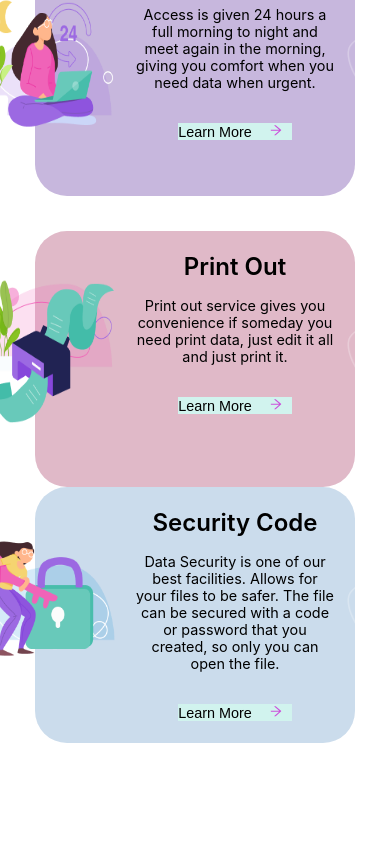
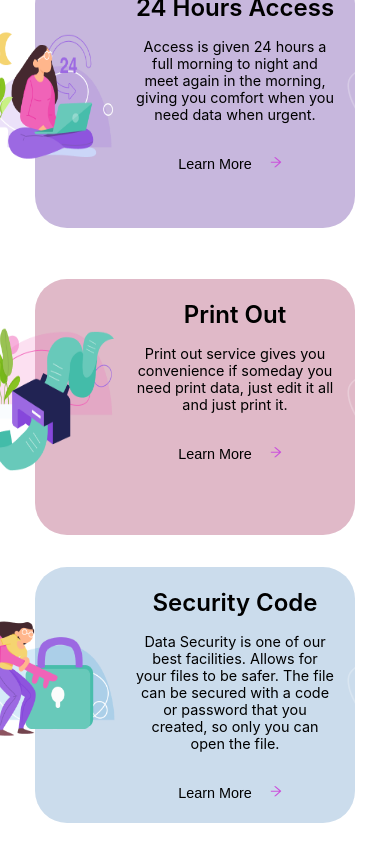
Before and after one commit to ViniciusPassoni97/Data-Warehouse, a React (Create React App) app: page / in a window 390 px wide. Shown: the part 1860-2704 px from the top of the page. Built offline with nearby package versions, Linux system fonts and the light colour scheme.

Commit message:
Terminando responsividade em Cards

```diff
--- a/src/components/Features/Cards/index.tsx
+++ b/src/components/Features/Cards/index.tsx
@@ -25,6 +25,7 @@ const Cards: React.FC<propsCard>= ({backgroundUrl,info,title,url}:propsCard) =>
                 <div className='card-info-button'>
                   <motion.button
                     className='card-info-button-img'
+                    style={{background:backgroundUrl}}
                     whileHover={{ scale: 1.1 }}
                     whileTap={{ scale: 0.9 }}
                   >Learn More<AiOutlineArrowRight className='card-info-button-img-logo'/></motion.button>
--- a/src/components/Features/index.tsx
+++ b/src/components/Features/index.tsx
@@ -20,6 +20,8 @@ const Features: React.FC = () => {
             <div className='features-div-cards-container'>
                 <Cards  backgroundUrl='#d1f3ee' info='Search Data' title='Don’t worry if your data is very large, the Data Warehoue provides a search engine,
                 which is useful for making it easier to find data effectively saving time.' url={DataCard}/>
+            </div>
+            <div className='features-div-cards-container'>
                 <Cards backgroundUrl='#c7b7dd' info='24 Hours Access' title='Access is given 24 hours a full morning to night and meet again in the
                 morning, giving you comfort when you need data when urgent.' url={DataCard2}/>
             </div>
@@ -27,9 +29,11 @@ const Features: React.FC = () => {
                   <br />
                   <Cards backgroundUrl='#e0b9c8' info='Print Out' title='Print out service gives you convenience if someday you need print data,
                    just edit it all and just print it.' url={DataCard3}/>
+             </div>
+             <div className='features-div-cards-container'>
                   <Cards backgroundUrl='#cbdcec' info='Security Code' title='Data Security is one of our best facilities. Allows for your files to be safer. The file can be secured
                    with a code or password that you created, so only you can open the file.' url={DataCard4}/>
-            </div>
+              </div>
           </div>
         </FeaturesDiv>
       </>
--- a/src/components/Features/style.tsx
+++ b/src/components/Features/style.tsx
@@ -24,6 +24,7 @@ const FeaturesDiv = styled.div`
     @media(max-width:1000px){
         .features-div-cards-container{
             display:block;
+            margin-top:2rem;
         }
     }
 `;
```
Also changed, not shown: 1 other file (tests, documents, lock files or other folders).
